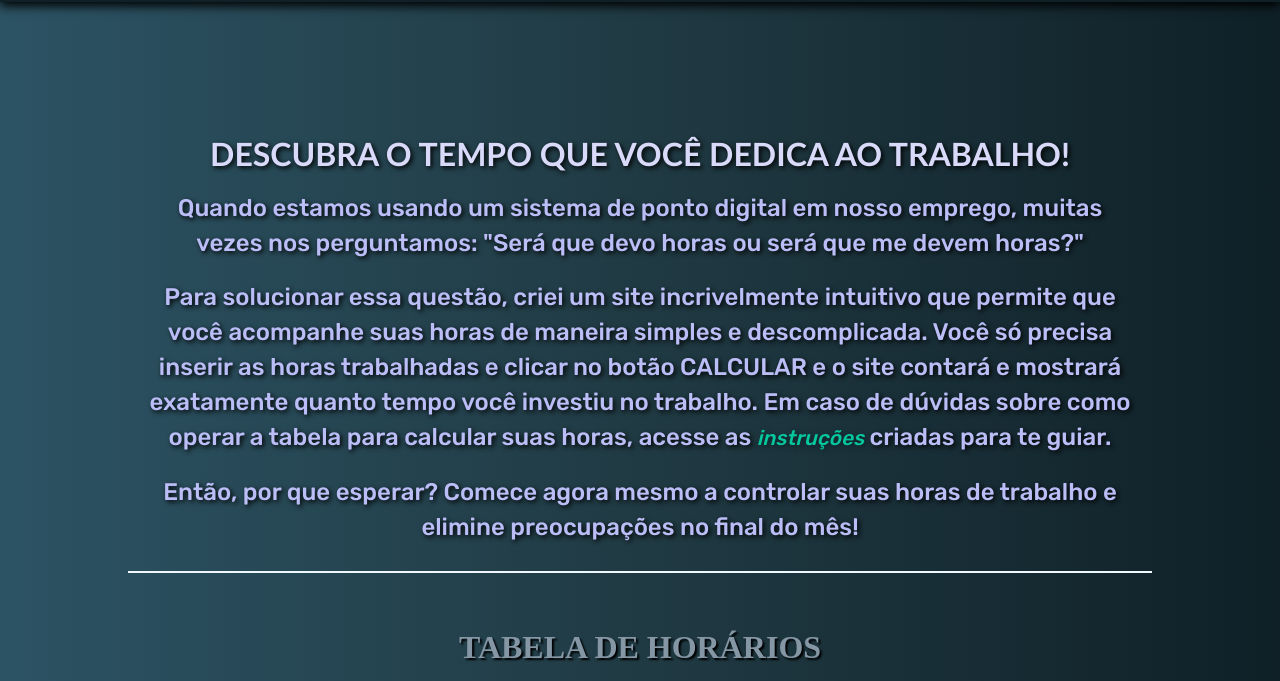
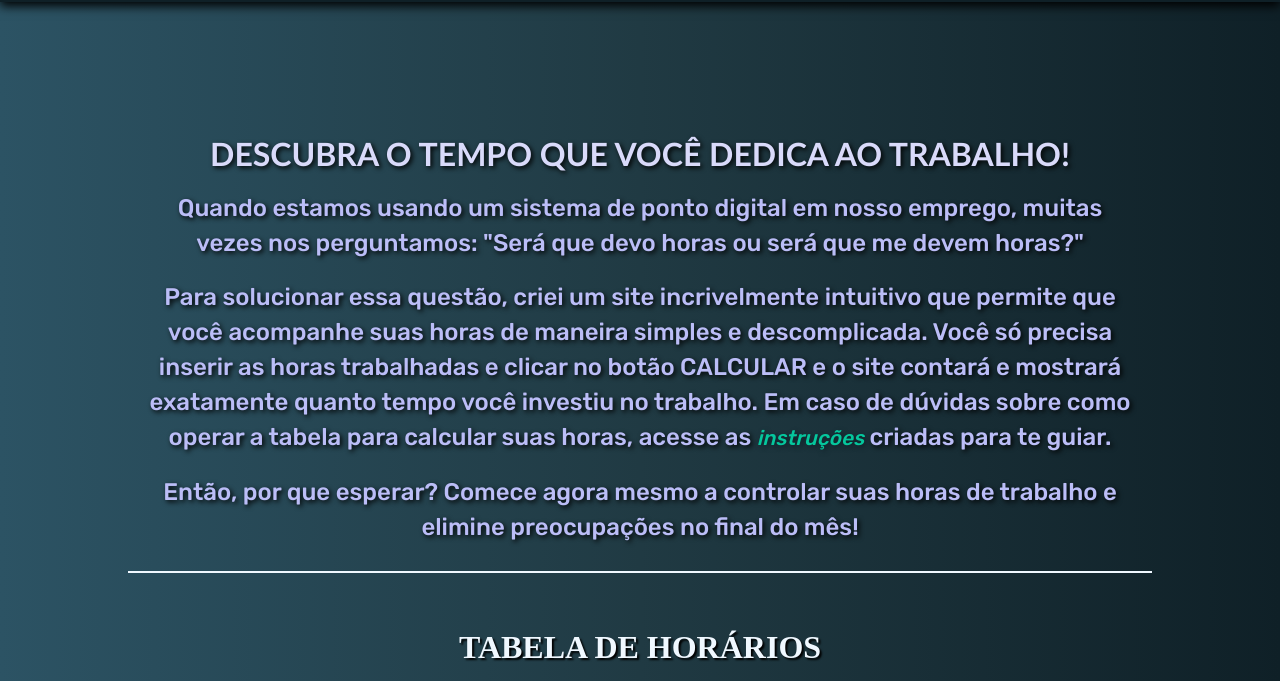
Before and after one commit to DEV-HenriQ/calculadora-de-horas, a plain HTML site: page index.html in a window 1280 px wide. Shown: the part 68-749 px from the top of the page. Drawn offline with Linux system fonts and the light colour scheme.

Commit message:
Pequenos ajustes
Mudei a cor de .title;
Removi um console.log de verificação

```diff
--- a/CSS/index.css
+++ b/CSS/index.css
@@ -134,7 +134,7 @@ body
    margin: .6rem 0;
 }
 
-.title {color: rgb(133, 150, 165); text-align: center; margin: 1rem 0; text-shadow: 2px 2px 2px #000;}
+.title {color: var(--texto-branco); text-align: center; margin: 1rem 0; text-shadow: 2px 2px 2px #000;}
 
 /* footer css*/
 
--- a/JS/calc.js
+++ b/JS/calc.js
@@ -113,7 +113,6 @@ function diminuirHoras(tempo1, tempo2, verification)
       else
       {
          let h = diminuirHoras(tempo2, tempo1, '')
-         console.log(h)
          return `Você está devendo <span class="time-message2">${transformToHours(h[0], h[1])}</span>`
       }
    }
```
